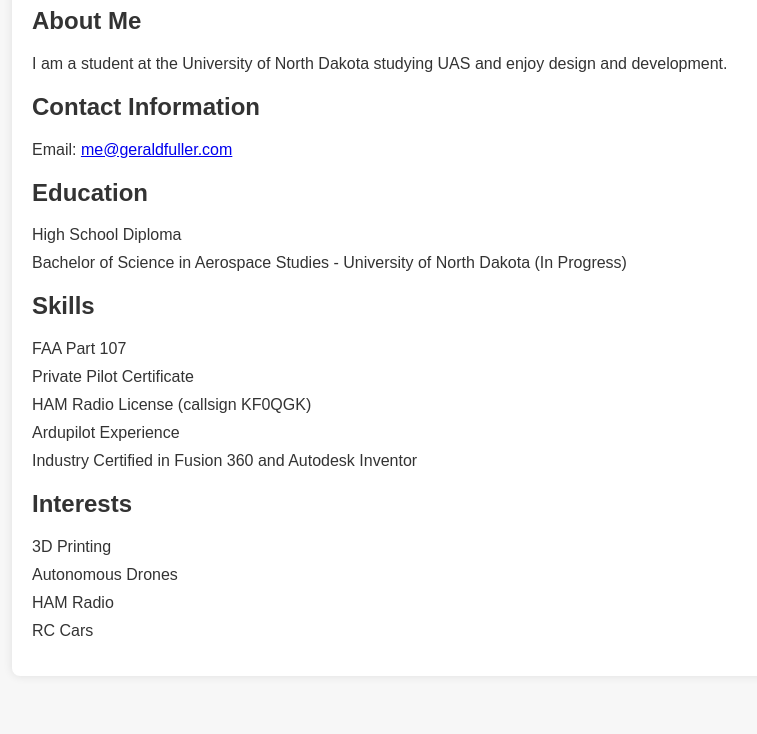
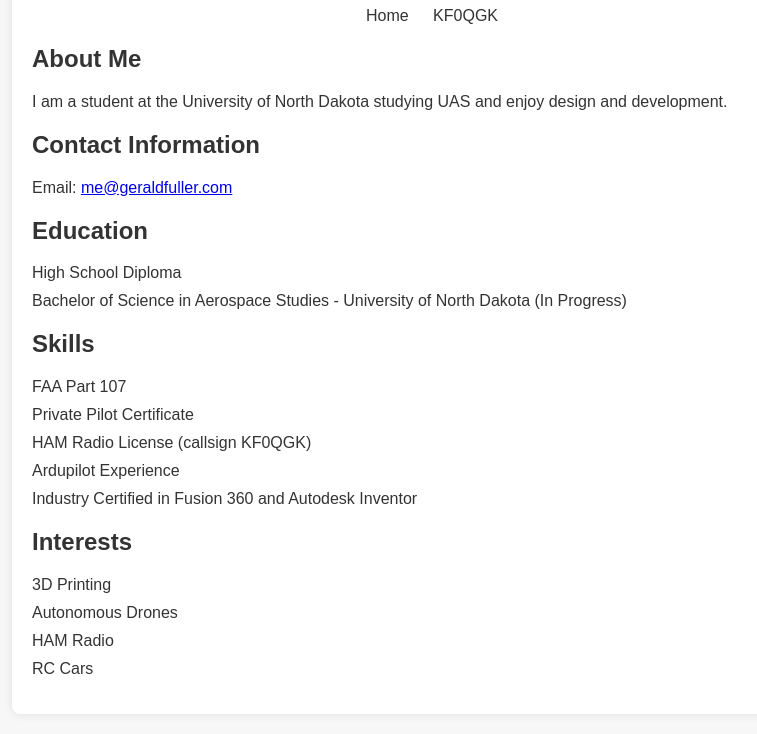
Before and after one commit to JFullerFPV/geraldfullersite, a plain HTML site: page index.html in a window 1280 px wide. Shown: the part 267-1001 px from the top of the page, without its empty margins (208-965 px from the left). Before the commit the page ends 963 px from the top, so only its background shows below. Drawn offline with Linux system fonts and the light colour scheme.

Commit message:
Update index.html

```diff
--- a/index.html
+++ b/index.html
@@ -29,6 +29,19 @@
             max-width: 200px;
             height: auto;
         }
+        nav {
+            text-align: center;
+            margin-bottom: 20px;
+        }
+        nav a {
+            text-decoration: none;
+            padding: 10px;
+            color: #333;
+        }
+        nav a:hover {
+            background-color: #ddd;
+            border-radius: 5px;
+        }
         h1, h2, h3 {
             color: #333;
         }
@@ -47,6 +60,10 @@
             <img src="profilepic.jpg" alt="Profile Picture">
             <h1>Gerald (Jerry) Fuller</h1>
         </header>
+        <nav>
+            <a href="#">Home</a>
+            <a href="kf0qgk.html">KF0QGK</a>
+        </nav>
         <section>
             <h2>About Me</h2>
             <p>I am a student at the University of North Dakota studying UAS and enjoy design and development.</p>
```
